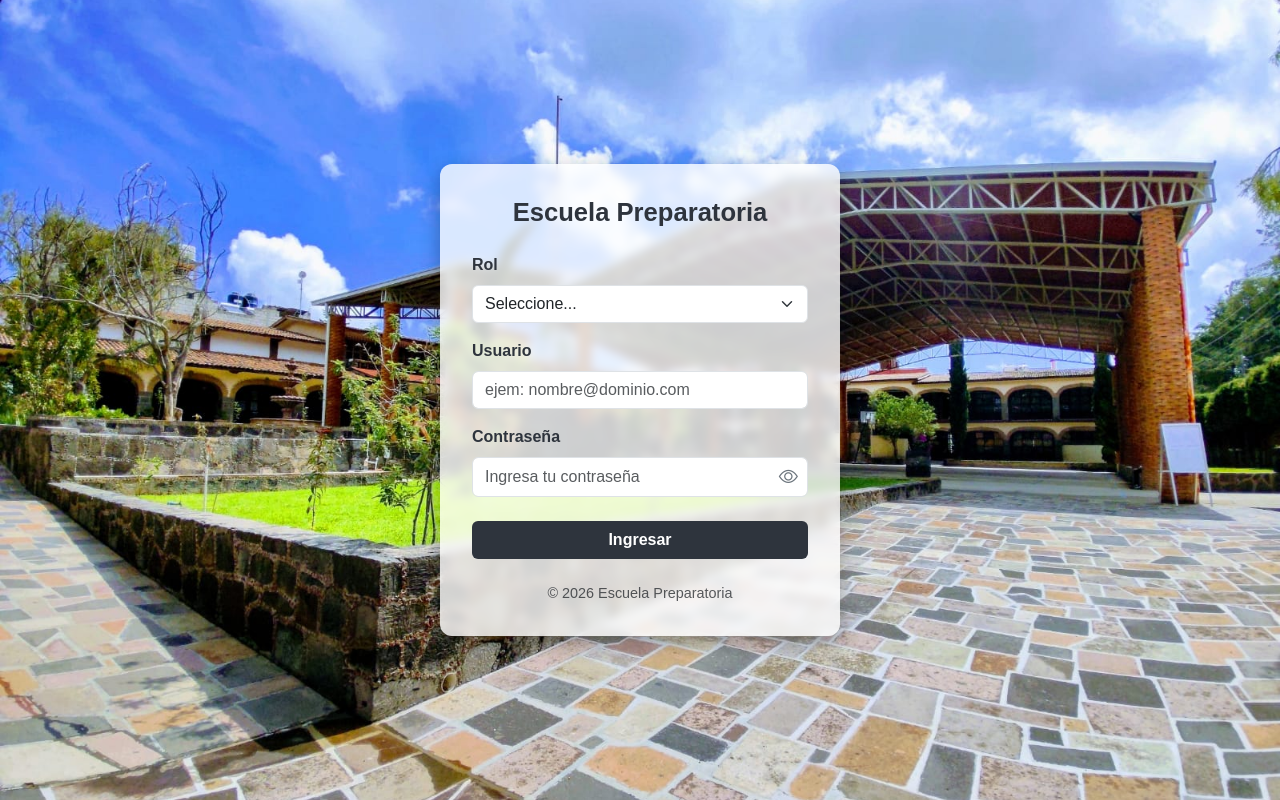
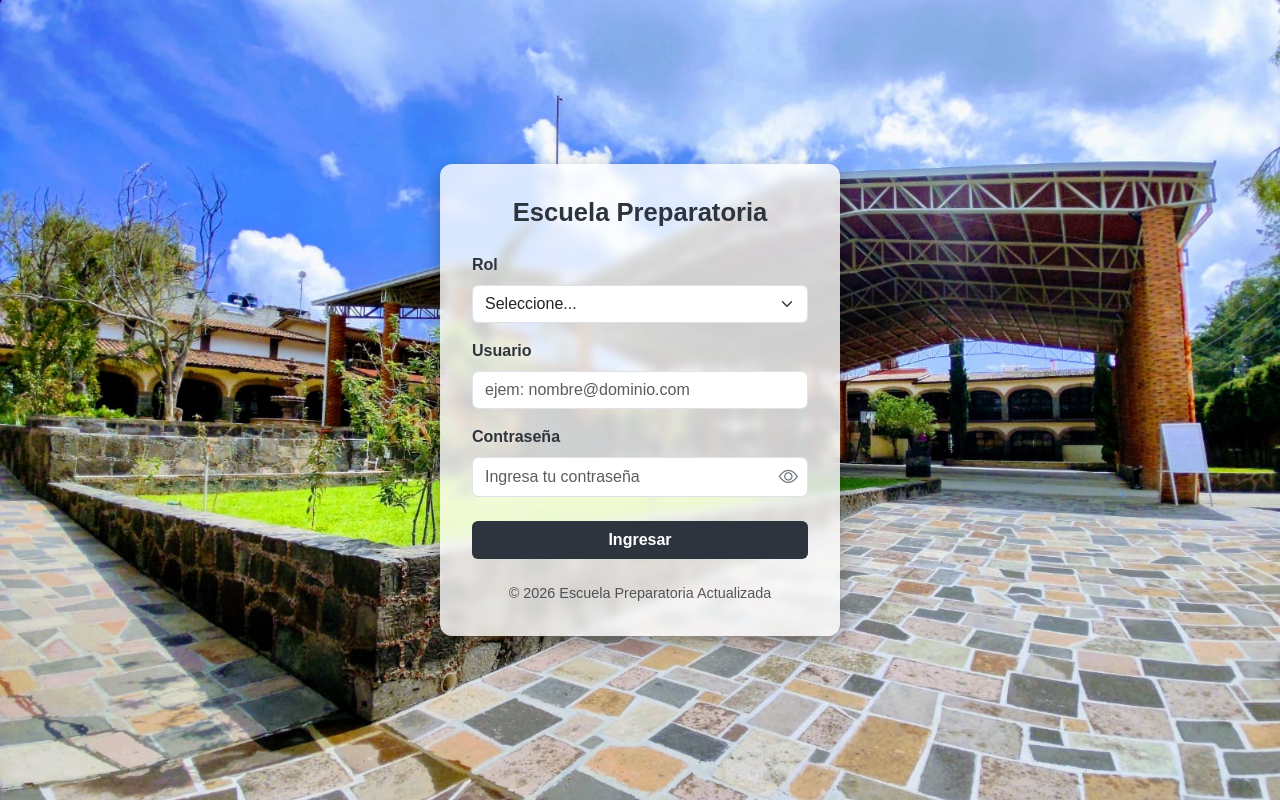
Before and after one commit to mayrarams9-ui/proyecto_prepa, a Flask app: page / in a window 1280 px wide. Run offline with Flask 3, Linux system fonts and the light colour scheme; some libraries are stand-ins or nearby versions.

```diff
--- a/templates/login.html
+++ b/templates/login.html
@@ -125,7 +125,7 @@
       </form>
 
       <p class="text-muted mt-4 mb-0" style="font-size: 0.9rem;">
-        © 2026 Escuela Preparatoria
+        © 2026 Escuela Preparatoria Actualizada
       </p>
     </div>
   </div>
```
